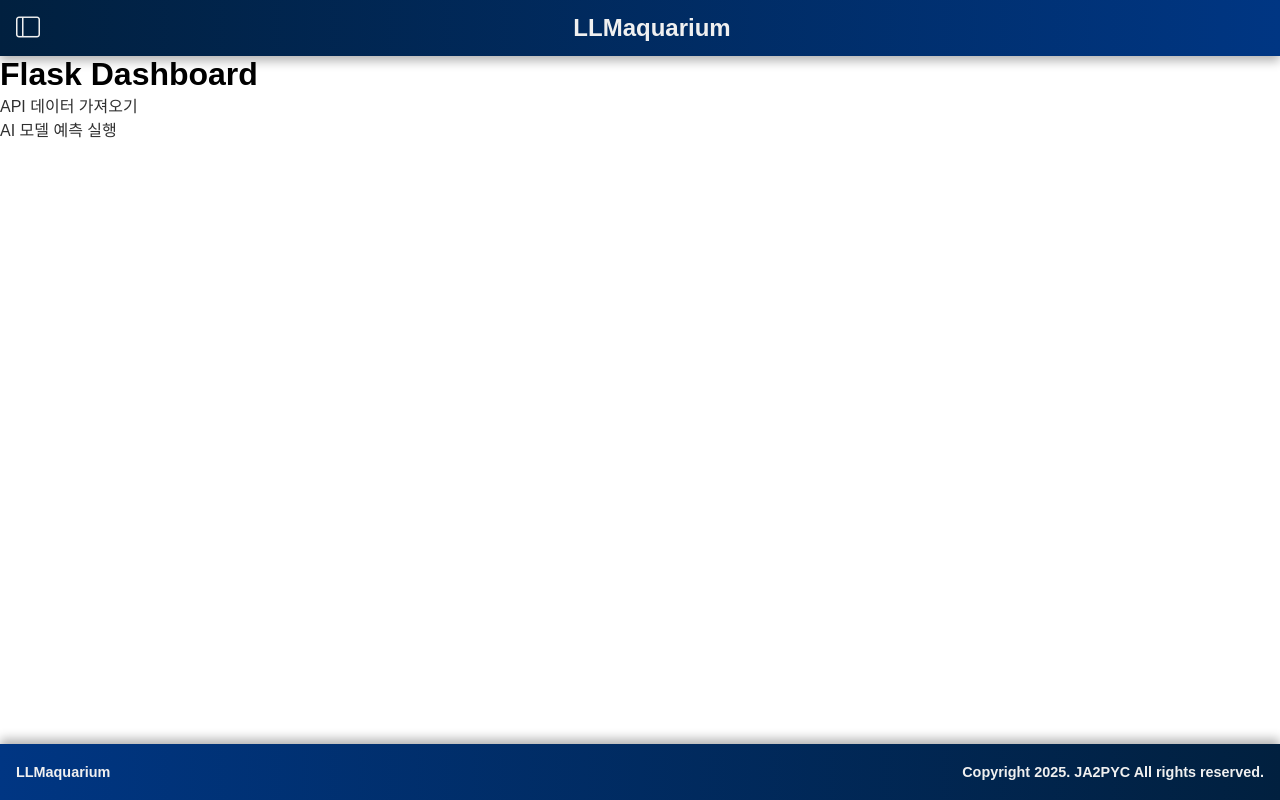
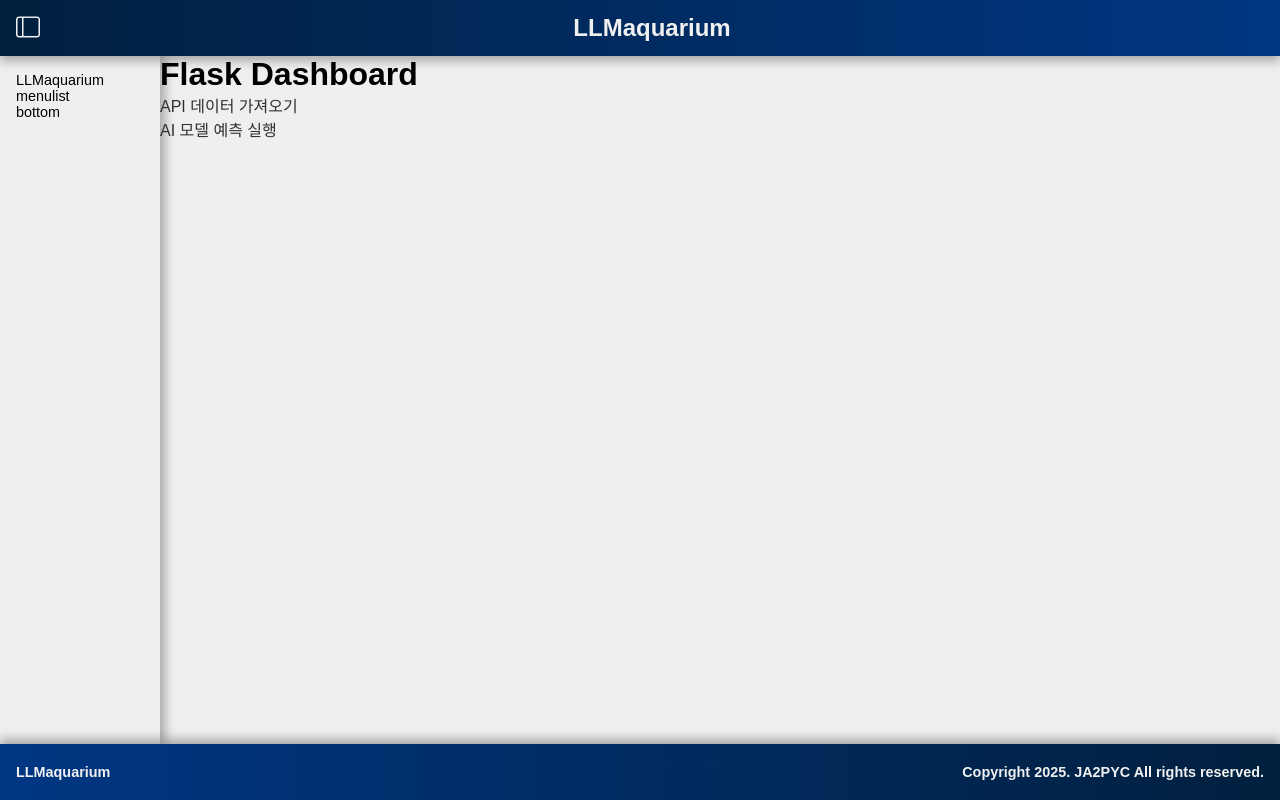
Before and after one commit to JA2PYC/ja2pyc_study_llama, a Flask app: page / in a window 1280 px wide. Run offline with Flask 3, Linux system fonts and the light colour scheme; some libraries are stand-ins or nearby versions.

Commit message:
Set aside

```diff
--- /dev/null
+++ b/dashboard/static/css/aside.css
@@ -0,0 +1,11 @@
+aside {
+    width: 10rem;
+    height: 100%;
+    overflow: hidden;
+    background-color: #efefef;
+    box-shadow: 5px 0 10px rgba(0,0,0, 0.3);
+    font-size: 0.9rem;
+    overflow: hidden;
+    overflow-y: auto;
+    padding: 1rem;
+}
--- a/dashboard/static/css/base_style.css
+++ b/dashboard/static/css/base_style.css
@@ -5,6 +5,7 @@
     --color-3: #04B2D9;
     --color-5: #003683;
 }
+
 * {
     box-sizing: border-box;
     padding: 0;
@@ -15,7 +16,7 @@ a,
 a:link,
 a:hover,
 a:active {
-    color:#303030;
+    color: #303030;
     text-decoration: none;
 }
 
@@ -23,9 +24,11 @@ body {
     width: 100vw;
     height: 100vh;
     font-family: 'Noto Sans KR', 'Arial', sans-serif;
+    background-color: #efefef;
 }
 
 main {
+    display: flex;
     height: calc(100vh - 3.5rem - 3.5rem);
     margin: 0 auto;
     overflow: hidden;
--- a/dashboard/static/css/footer.css
+++ b/dashboard/static/css/footer.css
@@ -1,4 +1,5 @@
 footer {
+    position: relative;
     width: 100%;
     height: 3.5rem;
     background: linear-gradient(to left, #01203F, #003683);
@@ -7,6 +8,7 @@ footer {
     font-weight: 600;
     color: #f0f0f0;
     overflow: hidden;
+    z-index: 100;
 }
 
 footer a,
--- a/dashboard/static/css/header.css
+++ b/dashboard/static/css/header.css
@@ -1,4 +1,5 @@
 header {
+    position: relative;
     width: 100%;
     height: 3.5rem;
     background: linear-gradient(to right, #01203F, #003683);
@@ -7,6 +8,7 @@ header {
     font-weight: 600;
     color: #f0f0f0;
     overflow: hidden;
+    z-index: 100;
 }
 
 header a,
--- /dev/null
+++ b/dashboard/static/css/index.css
@@ -0,0 +1,3 @@
+.main_container {
+
+}
--- a/dashboard/templates/index.html
+++ b/dashboard/templates/index.html
@@ -4,11 +4,15 @@
 <head>
     <title>Dashboard</title>
     {% include '/partials/head_script.html' %}
+
+    <!-- Page Style -->
+    <link rel="stylesheet" href="{{url_for('static', filename='css/index.css')}}">
 </head>
 
 <body>
     {% include '/partials/header.html' %}
     <main>
+        {% include '/partials/aside.html' %}
         <div class="main_container">
             <h1>Flask Dashboard</h1>
             <p><a href="/api/data">API 데이터 가져오기</a></p>
--- /dev/null
+++ b/dashboard/templates/partials/aside.html
@@ -0,0 +1,9 @@
+<aside>
+    <div class="aside_container">
+        <div class="aside_top">LLMaquarium</div>
+        <div class="aside_menu">
+            menulist
+        </div>
+        <div class="aside_bottom">bottom</div>
+    </div>
+</aside>
--- a/dashboard/templates/partials/head_script.html
+++ b/dashboard/templates/partials/head_script.html
@@ -19,5 +19,8 @@
 <!-- Header -->
 <link rel="stylesheet" href="{{url_for('static', filename='css/header.css')}}">
 
+<!-- Aside -->
+ <link rel="stylesheet" href="{{url_for('static', filename='css/aside.css')}}">
+
 <!-- Footer -->
 <link rel="stylesheet" href="{{url_for('static', filename='css/footer.css')}}">
```
